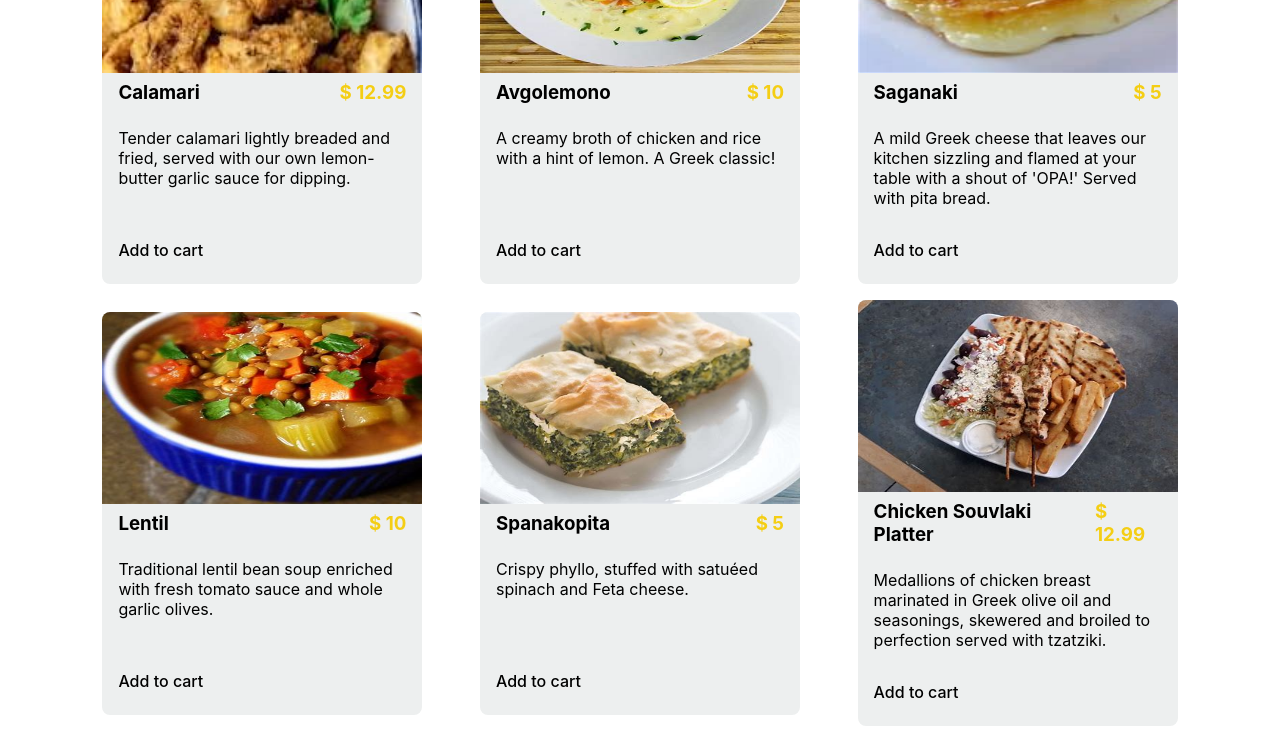
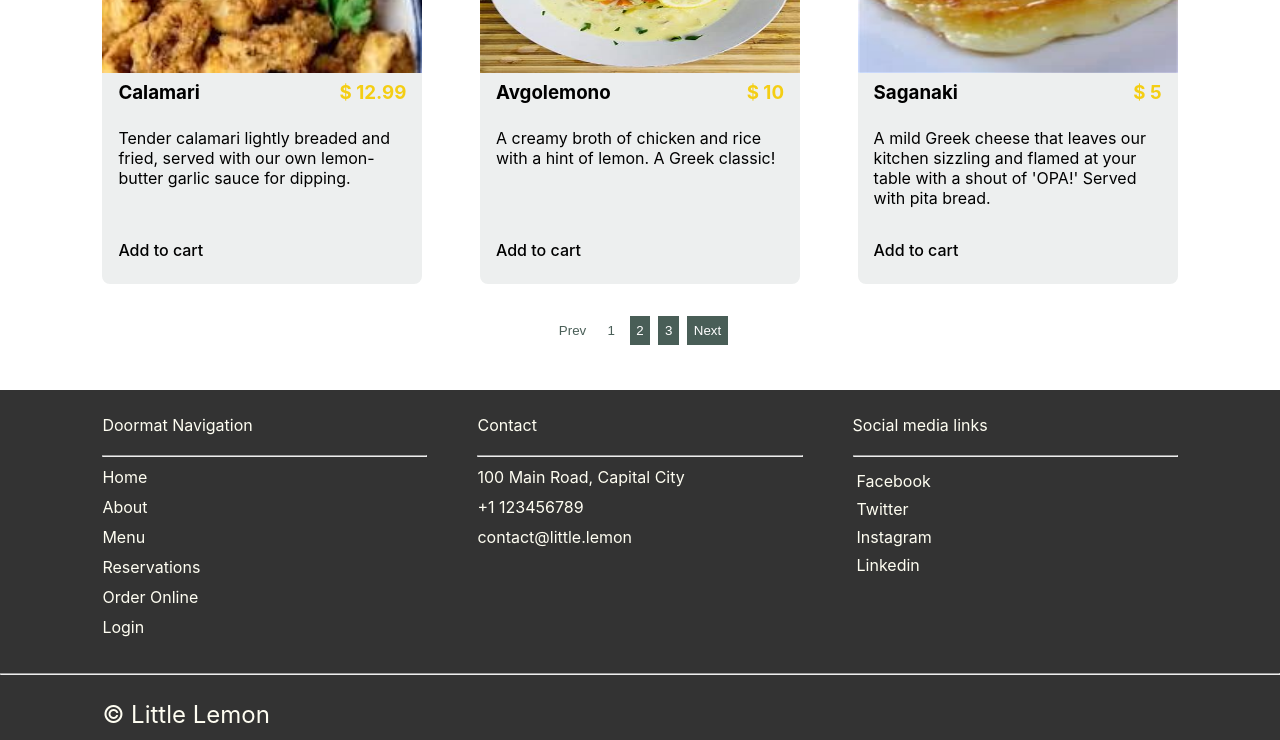
Before and after one commit to abhisheksharma1310/little-lemon, a React (Create React App) app: page /menu in a window 1280 px wide. Shown: the part 725-1465 px from the top of the page. Built offline with nearby package versions, Linux system fonts and the light colour scheme.

Commit message:
navigation component added on menu page

```diff
--- a/src/components/Menu/index.jsx
+++ b/src/components/Menu/index.jsx
@@ -1,4 +1,4 @@
-import React, { useMemo } from "react";
+import React, { useMemo, useState } from "react";
 import MenuItems from "../../assets/data/menu";
 import toast, { Toaster } from "react-hot-toast";
 import { useDispatch, useSelector } from "react-redux";
@@ -10,13 +10,22 @@ import "./styles.css";
 const msg = `Item added to cart.`;
 const qty = [1, 2, 3, 4, 5, 6, 7, 8, 9, 10];
 
-const Menu = () => {
+const pageLength = MenuItems.length;
+const noOfPages = Math.round(pageLength / 6);
+let pages = [];
+for (let i = 0; i <= noOfPages; i++) {
+  pages[i] = i + 1;
+}
+
+const Menu = ({ menuPage = false }) => {
   const navigate = useNavigate();
 
   const dispatch = useDispatch();
 
   const user = useSelector((state) => state.user);
   const cartList = useSelector((state) => state.cart);
+
+  const [currentPage, setCurrentPage] = useState(1);
 
   const getMenuItems = useMemo(() => {
     const items = MenuItems.map((item) => {
@@ -26,6 +35,11 @@ const Menu = () => {
 
     return items;
   }, [cartList]);
+
+  const maxItem = 6;
+  const ItemsList = menuPage
+    ? getMenuItems.slice(maxItem*(currentPage-1), maxItem*currentPage)
+    : getMenuItems.slice(0, 3);
 
   const addItemToCart = (id) => {
     if (user?.isLogin) {
@@ -87,6 +101,57 @@ const Menu = () => {
     );
   };
 
+  const PageNavigate = () => {
+    const prevBtn =
+      currentPage === 1 ? "nav-btn disable-btn" : "nav-btn active-btn";
+    const pageBtn = (v) =>
+      currentPage === v ? "nav-btn active-btn-page" : "nav-btn active-btn";
+    const nextBtn =
+      currentPage === pages.length
+        ? "nav-btn disable-btn"
+        : "nav-btn active-btn";
+
+    const handlePrev = () => {
+      if (currentPage > 1 && currentPage <= pages.length) {
+        setCurrentPage((p) => (p -= 1));
+      }
+    };
+
+    const handleNext = () => {
+      if (currentPage >= 1 && currentPage < pages.length) {
+        setCurrentPage((p) => (p += 1));
+      }
+    };
+
+    const handlePage = (page) => {
+      setCurrentPage(page);
+    };
+
+    console.log(currentPage);
+
+    return (
+      <div className="page-navigate">
+        <button className={prevBtn} onClick={handlePrev}>
+          Prev
+        </button>
+        {pages.map((page) => (
+          <button
+            key={page}
+            className={pageBtn(page)}
+            onClick={() => {
+              handlePage(page);
+            }}
+          >
+            {page}
+          </button>
+        ))}
+        <button className={nextBtn} onClick={handleNext}>
+          Next
+        </button>
+      </div>
+    );
+  };
+
   return (
     <section className="menu-section">
       <div>
@@ -103,7 +168,7 @@ const Menu = () => {
         </button>
       </header>
       <div className="menu-items">
-        {getMenuItems?.map((item) => {
+        {ItemsList?.map((item) => {
           return (
             <div key={item?.id} className="menu-item">
               <img className="menu-item-img" src={item?.img} alt={item.title} />
@@ -119,6 +184,7 @@ const Menu = () => {
           );
         })}
       </div>
+      {menuPage && <PageNavigate />}
     </section>
   );
 };
--- a/src/components/Menu/styles.css
+++ b/src/components/Menu/styles.css
@@ -96,6 +96,37 @@
   padding: 1vmax 8vmax;
 }
 
+.page-navigate {
+  display: flex;
+  justify-content: center;
+  align-items: center;
+  gap: .5em;
+}
+
+.nav-btn, .nav-btn-page {
+  padding: .5em;
+  border: none;
+  background-color: transparent;
+  color: #495e57;
+}
+
+.active-btn {
+  background-color: #495e57;
+  cursor: pointer;
+  color: #fff;
+}
+
+.active-btn-page {
+  text-direction: underline;
+  cursor: not-allowed;
+}
+
+.disable-btn {
+  cursor: not-allowed;
+  background-color: none;
+}
+
+
 @media (max-width: 720px) {
   .menu-section {
     padding: 2vmax;
--- a/src/pages/MenuPage.jsx
+++ b/src/pages/MenuPage.jsx
@@ -4,7 +4,7 @@ import Menu from '../components/Menu'
 const MenuPage = () => {
   return (
     <div>
-        <Menu/>
+        <Menu menuPage={true}/>
     </div>
   )
 }
```
